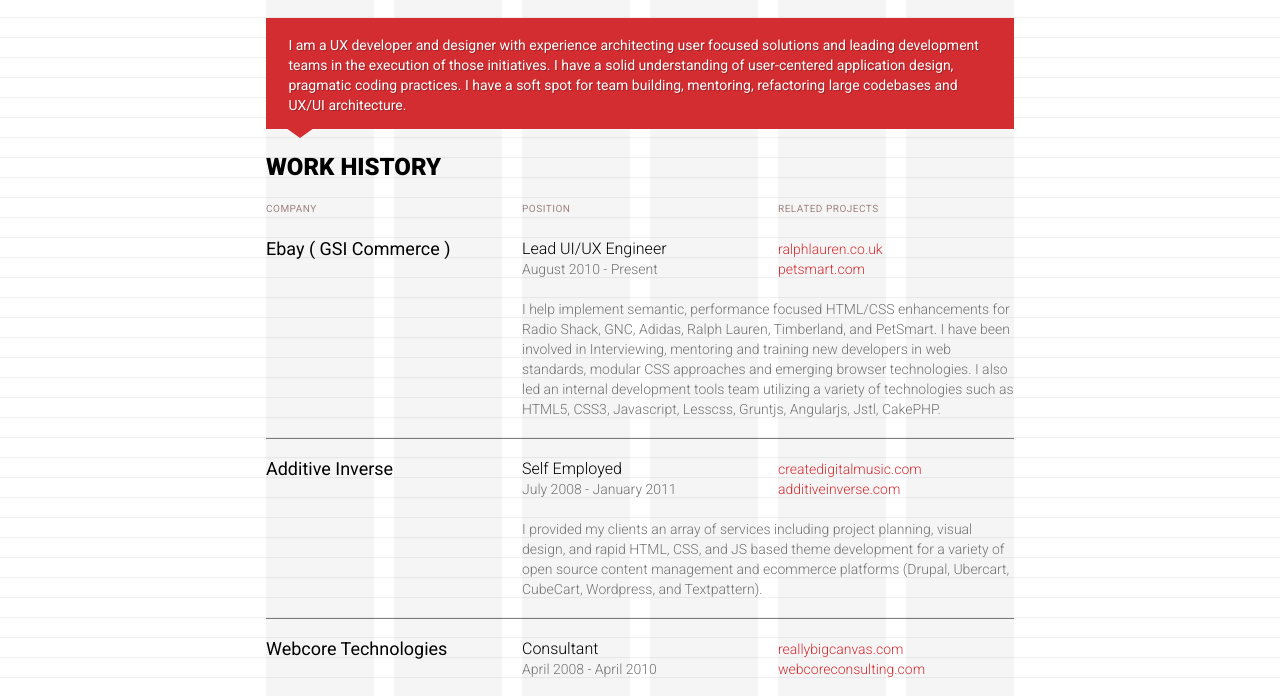
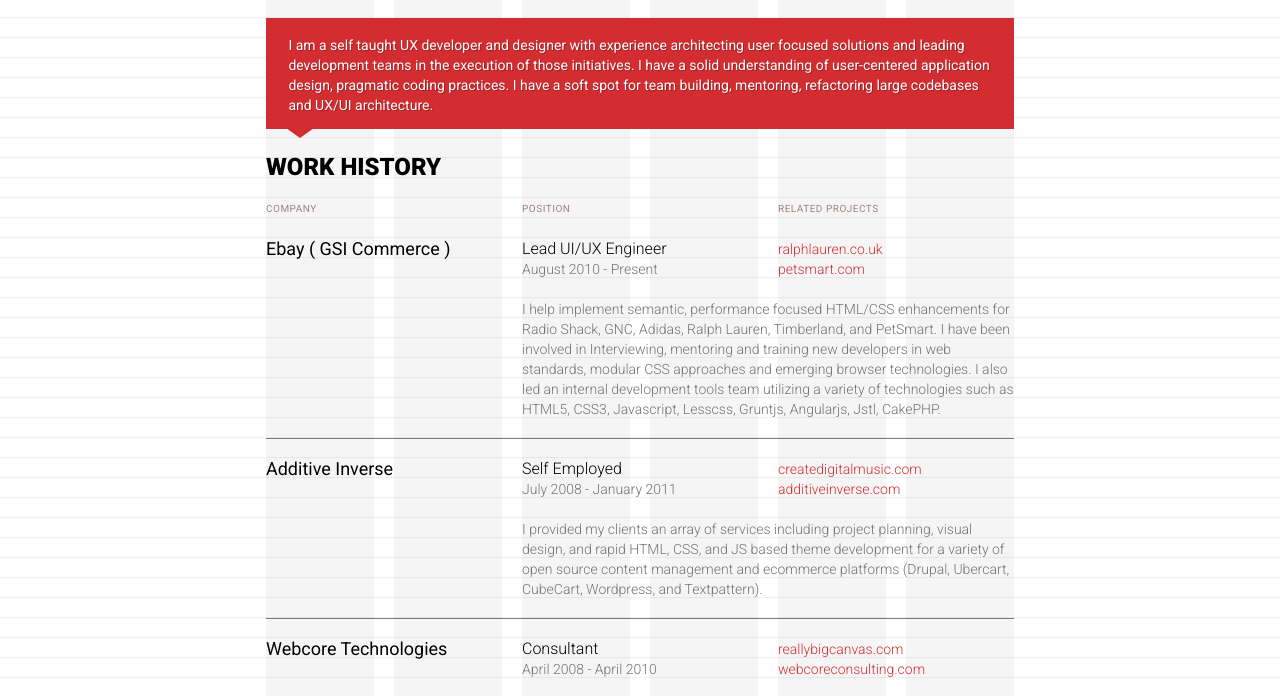
Before and after one commit to additiveinverse/resume, a plain HTML site: page index.html in a window 1280 px wide. Shown: the part 103-799 px from the top of the page. Drawn offline with nearby package versions, Linux system fonts and the light colour scheme.

Commit message:
Update index.html

```diff
--- a/index.html
+++ b/index.html
@@ -205,7 +205,7 @@
 </header>
 
 <aside class="mission ng-cloak" itemprop="description">
-	<blockquote class="quote-mission">I am a UX developer and designer with experience architecting user focused solutions and leading development teams in the execution of those initiatives. I have a solid understanding of user-centered application design, pragmatic coding practices. I have a soft spot for team building, mentoring, refactoring large codebases and UX/UI architecture.
+	<blockquote class="quote-mission">I am a self taught UX developer and designer with experience architecting user focused solutions and leading development teams in the execution of those initiatives. I have a solid understanding of user-centered application design, pragmatic coding practices. I have a soft spot for team building, mentoring, refactoring large codebases and UX/UI architecture.
 	</blockquote>
 </aside>
 
```
